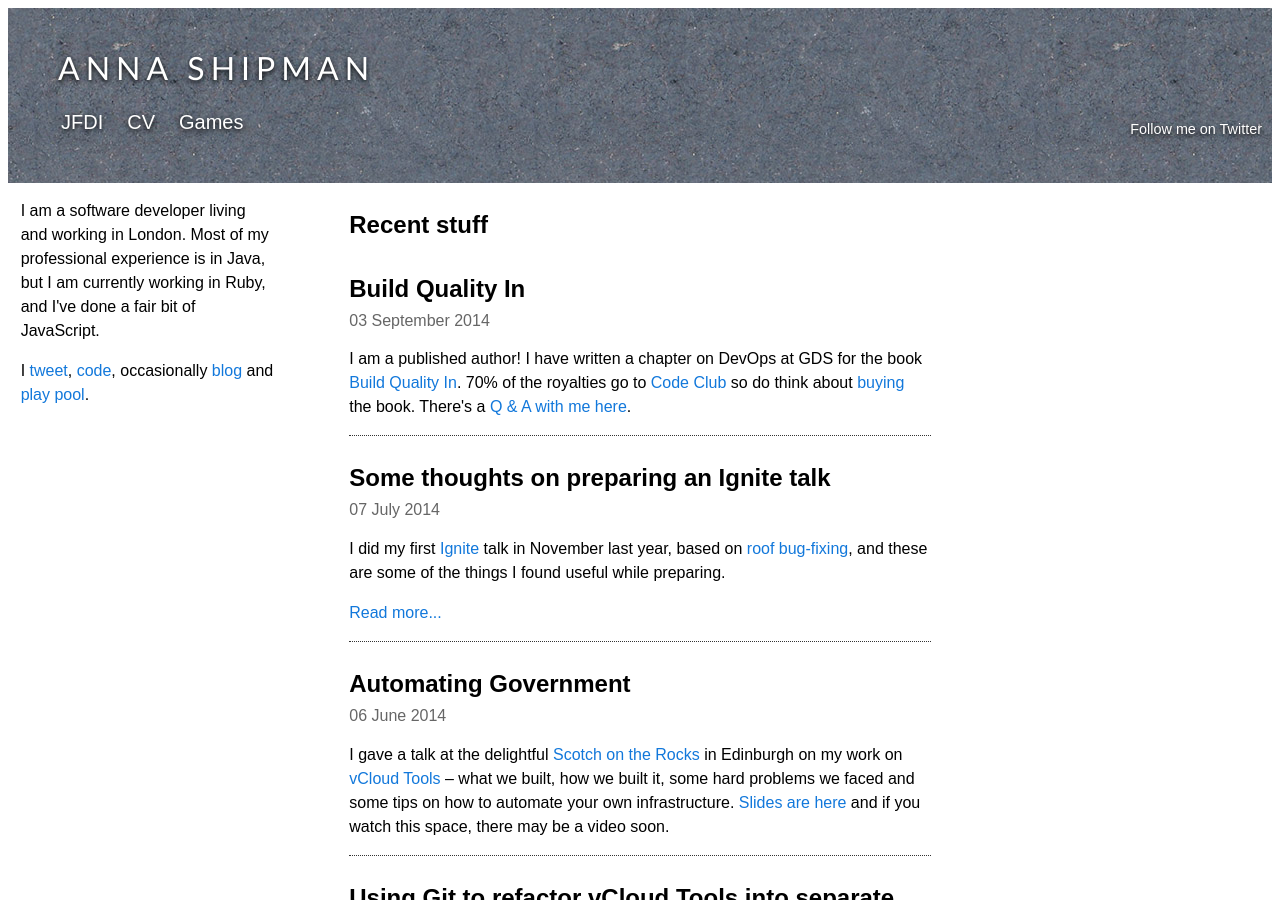
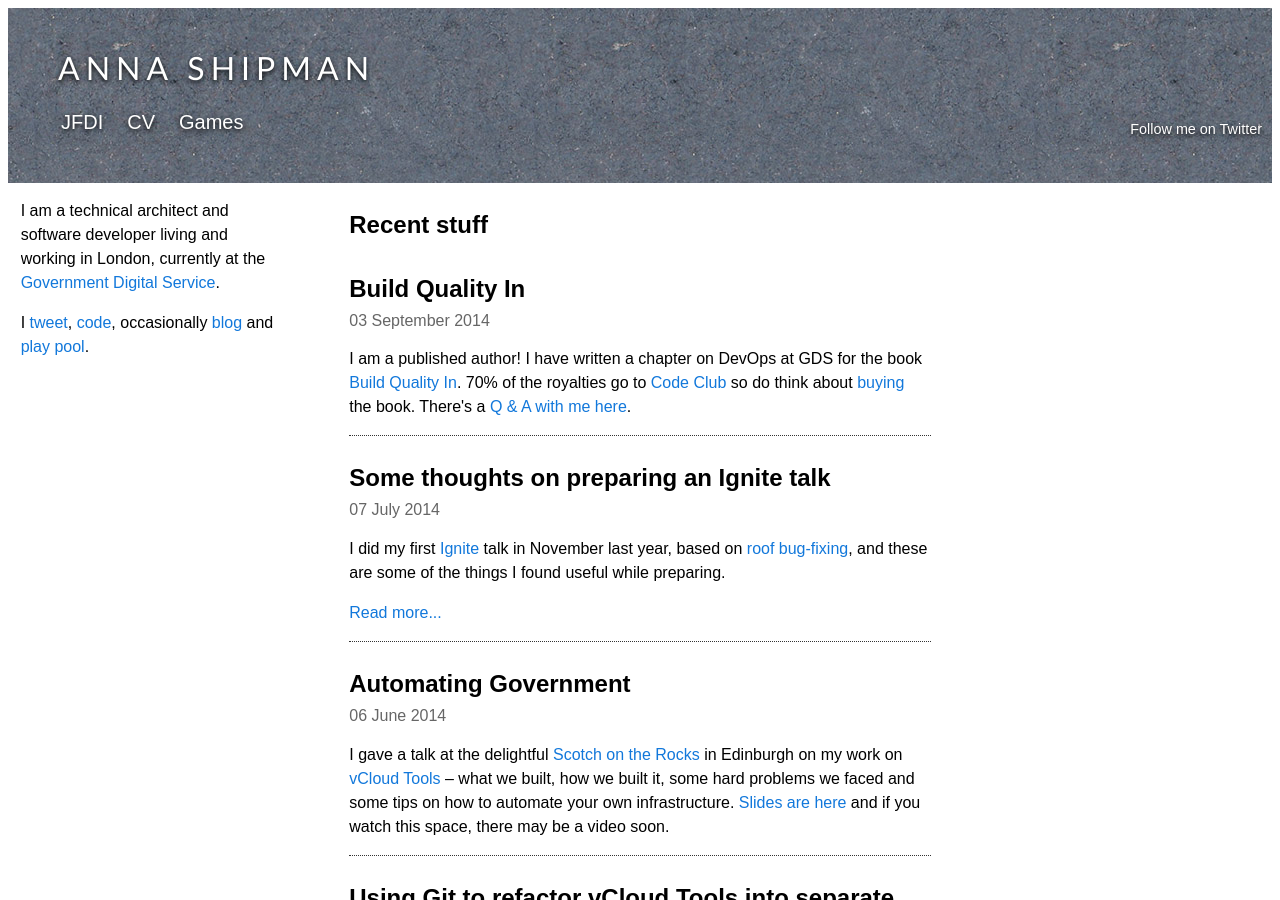
Before and after one commit to annashipman/annashipman.github.io, a Jekyll site: the page index.html, which Jekyll copies as it is, in a window 1280 px wide and 900 px high. Built offline with Jekyll 4.4.1, drawn with Linux system fonts in a browser that asks for light colours; Markdown is read by kramdown in place of the engine named in the settings.

Commit message:
Update job title and description

```diff
--- a/index.html
+++ b/index.html
@@ -158,7 +158,7 @@ done myself.</p>
             <div class="col2">
                 <!-- Column 2 start -->
                 <div class="sidebar">
-<p>I am a software developer living and working in London. Most of my professional experience is in Java, but I am currently working in Ruby, and I've done a fair bit of JavaScript.</a>
+<p>I am a technical architect and software developer living and working in London, currently at the <a href="">Government Digital Service</a>.</p>
 <p>I <a href="http://twitter.com/annashipman" target="_blank">tweet</a>, <a href="https://github.com/annashipman" target="_blank">code</a>, occasionally <a href="jfdi.html">blog</a> and <a href="http://selpool.co.uk/" target="_blank">play pool</a>.
 
 
```
